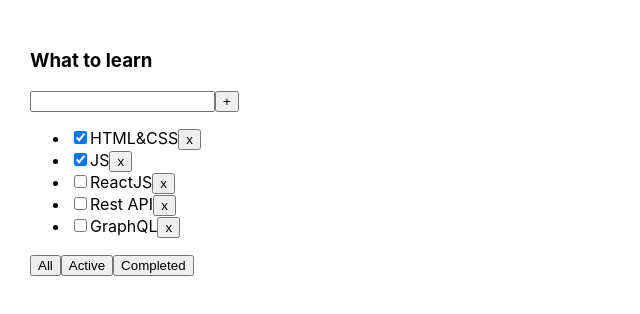
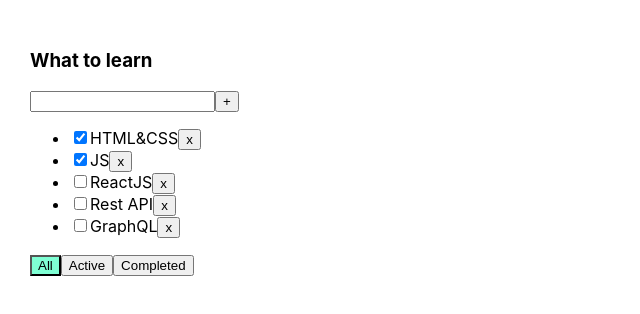
Before and after one commit to irina-lat/my-app-todolist, a React (Create React App) app: page / in a window 1280 px wide. Shown: the top 314 px of the page, without its empty margins (0-640 px from the left). Built offline with nearby package versions, Linux system fonts and the light colour scheme.

Commit message:
lesson №3

```diff
--- a/src/App.tsx
+++ b/src/App.tsx
@@ -2,6 +2,7 @@
 import './App.css';
 import {Todolist} from './Todolist';
 import {v1} from "uuid";
+
 
 export type FilterValuesType = "all" | "active" | "completed";
 
@@ -42,9 +43,20 @@
         setFilter(value);
     }
 
+    const changeIsDone =(newId:string, value:boolean)=>{
+        setTasks(tasks.map(el=>el.id === newId ? {...el, isDone: value} : el))
+    }
+
+    const [value, setValue]=useState(false)
+    const change =()=> {
+        setValue(!value)
+    }
+
     return (
         <div className="App">
             <Todolist
+                filter={filter}
+                changeIsDone={changeIsDone}
                 title="What to learn"
                 tasks={tasksForTodolist}
                 removeTask={removeTask}
--- a/src/Todolist.tsx
+++ b/src/Todolist.tsx
@@ -1,6 +1,6 @@
 import React, {ChangeEvent, useState, KeyboardEvent} from 'react';
 import {FilterValuesType} from './App';
-import {v1} from "uuid";
+import cl from "./Toodolist.module.css"
 
 type TaskType = {
     id: string
@@ -9,29 +9,37 @@
 }
 
 type PropsType = {
+    filter: FilterValuesType
     title: string
     tasks: Array<TaskType>
     removeTask: (taskId: string) => void
     changeFilter: (value: FilterValuesType) => void
     addTask: (newTitle: string) => void
+    changeIsDone: (newId: string, value: boolean) => void
 }
 
 export function Todolist(props: PropsType) {
     const [newTitle, setNewTitle] = useState('')
     console.log(newTitle)
 
+    const [error, setError] = useState<string | null>(null)
+
+    const addTaskHandler = () => {
+        if (newTitle.trim() !== '') {
+            props.addTask(newTitle.trim())
+            setNewTitle('')
+        } else {
+            setError("Title is required")
+        }
+    }
+
     const onChangeHandler = (event: ChangeEvent<HTMLInputElement>) => {
+        setError(null)
         setNewTitle(event.currentTarget.value)
     }
 
-
-    const addTaskHandler = () => {
-        props.addTask(newTitle)
-        setNewTitle('')
-    }
-
-    const onKeyDownHandler=(event:KeyboardEvent<HTMLInputElement>)=>{
-        if (event.key === 'Enter'){
+    const onKeyDownHandler = (event: KeyboardEvent<HTMLInputElement>) => {
+        if (event.key === 'Enter') {
             addTaskHandler()
         }
     }
@@ -47,46 +55,53 @@
     // const completedChangeFilter=()=>{
     //     props.changeFilter("completed")
     // }
-
-    const tsarChangeFilter=(valueFilter:FilterValuesType)=>{
+    const tsarChangeFilter = (valueFilter: FilterValuesType) => {
         props.changeFilter(valueFilter)
     }
 
-    const removeTaskHandler=(tID:string)=>{
-        props.removeTask(tID)}
+    const removeTaskHandler = (tID: string) => {
+        props.removeTask(tID)
+    }
 
-    return <div>
+    function onChangeHandlerInput(newId: string, checkboxValue: boolean) {
+        props.changeIsDone(newId, checkboxValue )
+    }
+
+    return (
+        <div>
             <h3>{props.title}</h3>
             <div>
-            <input  onKeyDown={onKeyDownHandler} value={newTitle} onChange={onChangeHandler}/>
-            {/*<input onChange={(event)=>setNewTitle(event.currentTarget.value)}/>*/}
+                <input className={error ? cl.error : ''}
+                       onKeyDown={onKeyDownHandler}
+                       value={newTitle}
+                       onChange={onChangeHandler}
+                />
                 <button onClick={addTaskHandler}>+</button>
-            {/*<button onClick={(event)=>props.addTask()}>+</button>*/}
+                {error && <div className={cl.errorMessage}>{error}</div>}
             </div>
+
             <ul>
                 {props.tasks.map(t => {
-                // const removeTaskHandler=()=>{props.removeTask(t.id)}
-                return(<li key={t.id}>
-                    <input type="checkbox" checked={t.isDone}/>
+                        // function onChangeHandlerInput(event: ChangeEvent<HTMLInputElement>) {
+                        //     props.changeIsDone(t.id, event.currentTarget.checked)
+                        // }
+
+                        return (
+                            <li key={t.id}>
+                                <input onChange={(event: ChangeEvent<HTMLInputElement>)=>onChangeHandlerInput(t.id, event.currentTarget.checked)} type="checkbox" checked={t.isDone}/>
                                 <span>{t.title}</span>
-                    <button onClick={()=>removeTaskHandler(t.id)}>x</button>
-                </li>)}
+                                <button onClick={() => removeTaskHandler(t.id)}>x</button>
+                            </li>
+                        )
+                    }
                 )}
             </ul>
 
-        {/*<ul>*/}
-        {/*    {props.tasks.map(t => <li key={t.id}>*/}
-        {/*        <input type="checkbox" checked={t.isDone}/>*/}
-        {/*        <span>{t.title}</span>*/}
-        {/*        <button onClick={() => {props.removeTask(t.id)}}>x</button>*/}
-        {/*    </li>)}*/}
-        {/*</ul>*/}
-
-
             <div>
-            <button onClick={()=>tsarChangeFilter('all')}>All</button>
-            <button onClick={()=>tsarChangeFilter('active')}>Active</button>
-            <button onClick={()=>tsarChangeFilter('completed')}>Completed</button>
+                <button className={props.filter==='all' ? cl.activeFilter : ''} onClick={() => tsarChangeFilter('all')}>All</button>
+                <button className={props.filter==='active' ? cl.activeFilter : ''} onClick={() => tsarChangeFilter('active')}>Active</button>
+                <button className={props.filter==='completed' ? cl.activeFilter : ''} onClick={() => tsarChangeFilter('completed')}>Completed</button>
             </div>
         </div>
+    )
 }
--- /dev/null
+++ b/src/Toodolist.module.css
@@ -0,0 +1,11 @@
+.error {
+    border: red 1px solid;
+}
+
+.errorMessage {
+    color: red;
+}
+
+.activeFilter {
+    background-color: aquamarine;
+}
```
Lines whose indentation alone changed are shown as unchanged.
